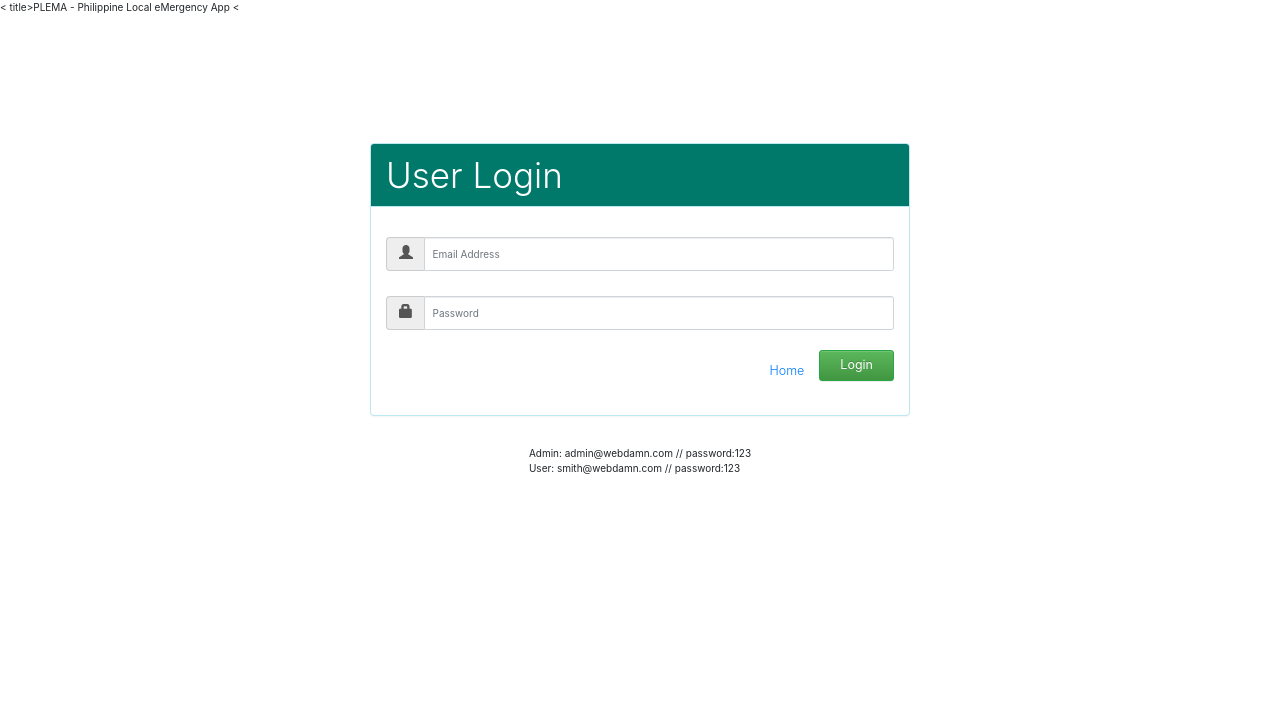
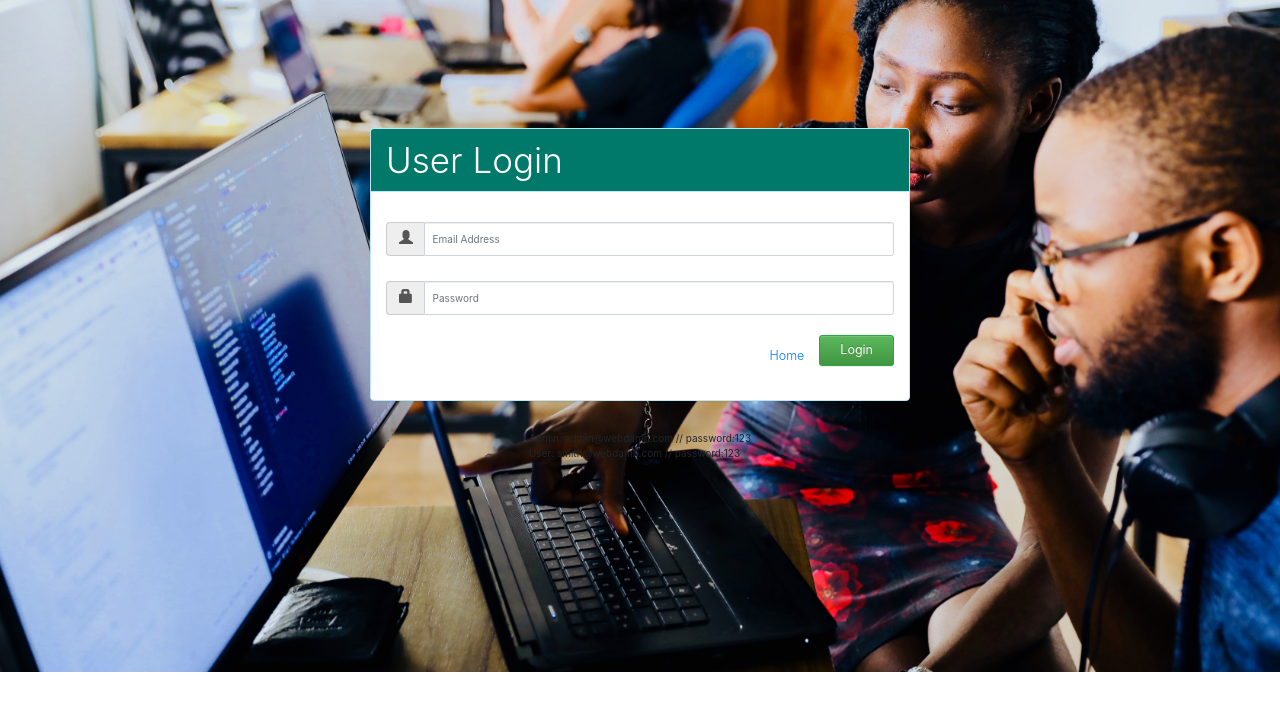
Before and after one commit to iamenzoenzo/is238cs, a PHP site: page /hd/login.php in a window 1280 px wide. Shown: the top 711 px of the page. Run offline with PHP 8.4, Linux system fonts and the light colour scheme; data that the repository does not hold is empty; some libraries are stand-ins or nearby versions.

Commit message:
added background image to helpdesk login page

```diff
--- a/hd/inc/header.php
+++ b/hd/inc/header.php
@@ -6,4 +6,17 @@
 <link rel="stylesheet" href="https://maxcdn.bootstrapcdn.com/bootstrap/3.3.5/css/bootstrap-theme.min.css">
 <script src="https://ajax.googleapis.com/ajax/libs/jquery/2.1.3/jquery.min.js"></script>
 <script src="https://maxcdn.bootstrapcdn.com/bootstrap/3.3.5/js/bootstrap.min.js"></script>
+
+<style>
+    body  {
+        background-image: url("../hd-bg-2.jpg");
+        /* Full height */
+        height: 100%;
+
+        /* Center and scale the image nicely */
+        background-position: center;
+        background-repeat: no-repeat;
+        background-size: cover;
+    }
+</style>
 <!-- jQuery -->
--- a/hd/login.php
+++ b/hd/login.php
@@ -6,9 +6,11 @@ if($users->isLoggedIn()) {
 $errorMessage = $users->login();
 include('inc/header.php');
 ?>
-<
-	title>PLEMA - Philippine Local eMergency App</title>
-<
+
+
+
+<title>PLEMA - Philippine Local eMergency App</title>
+
 <meta charset="utf-8">
 <link rel="stylesheet" href="https://maxcdn.bootstrapcdn.com/bootstrap/4.0.0/css/bootstrap.min.css" integrity="sha384-Gn5384xqQ1aoWXA+058RXPxPg6fy4IWvTNh0E263XmFcJlSAwiGgFAW/dAiS6JXm" crossorigin="anonymous">
 
--- a/ums/login.php
+++ b/ums/login.php
@@ -2,12 +2,13 @@
 include('class/User.php');
 $user = new User();
 $errorMessage =  $user->login();
-include('include/header.php');
+include('inc/header.php');
 ?>
 <title>PLeMA - Philippine Local eMergency App User Management</title>
 <?php include('include/container.php');?>
+
 <div class="container contact">
-	<h2>PLeMA - Philippine Local eMergency App User Management</h2>
+	<!-- <h2>PLeMA - Philippine Local eMergency App User Management</h2>	 -->
 	<div class="col-md-6">
 		<div class="panel panel-info" >
 			<div class="panel-heading">
```
Also changed, not shown: hd/css/style.css (line endings or trailing spaces), hd/img/hd-bg-2.jpg (added), hd/img/hd-bg-3.jpg (added), 1 other file.
